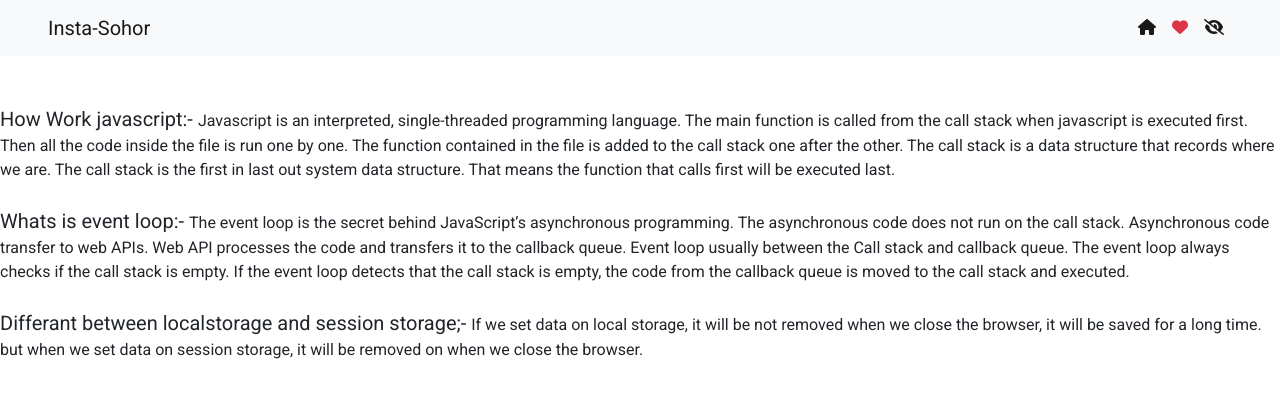
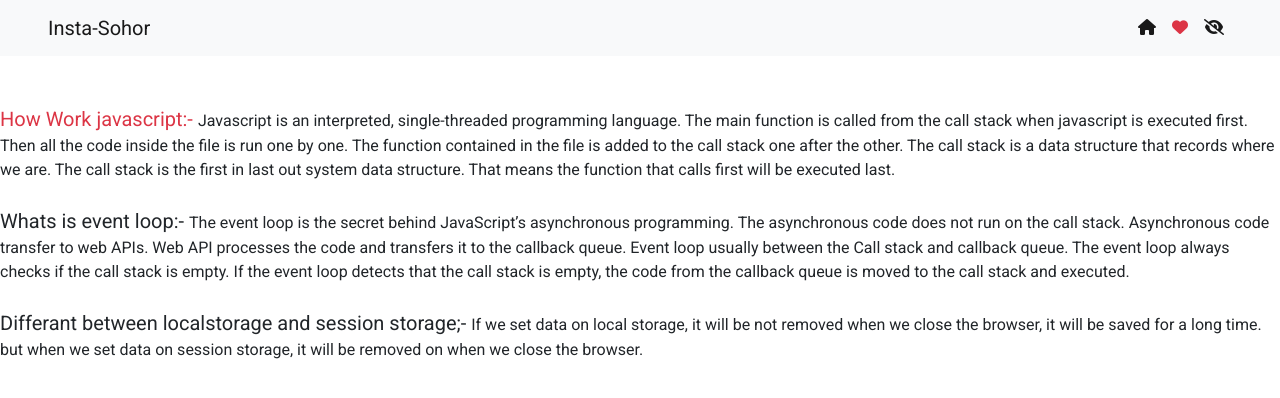
Before and after one commit to Sukanto01899/insta-sohor, a plain HTML site: page index.html in a window 1280 px wide. Drawn offline with nearby package versions, Linux system fonts and the light colour scheme; no server answers.

Commit message:
add ques

```diff
--- a/index.html
+++ b/index.html
@@ -93,7 +93,7 @@
 
     <section>
       <p class="pb-2 pt-3">
-        <span class="fs-5">How Work javascript:- </span>
+        <span class="fs-5 text-danger">How Work javascript:- </span>
         Javascript is an interpreted, single-threaded programming language. The
         main function is called from the call stack when javascript is executed
         first. Then all the code inside the file is run one by one. The function
--- a/js/app.js
+++ b/js/app.js
@@ -171,5 +171,4 @@ const loadPosts = async () =>{
   posts = await data.json();
   showPosts(posts);
 }
-
 loadPosts();
```
